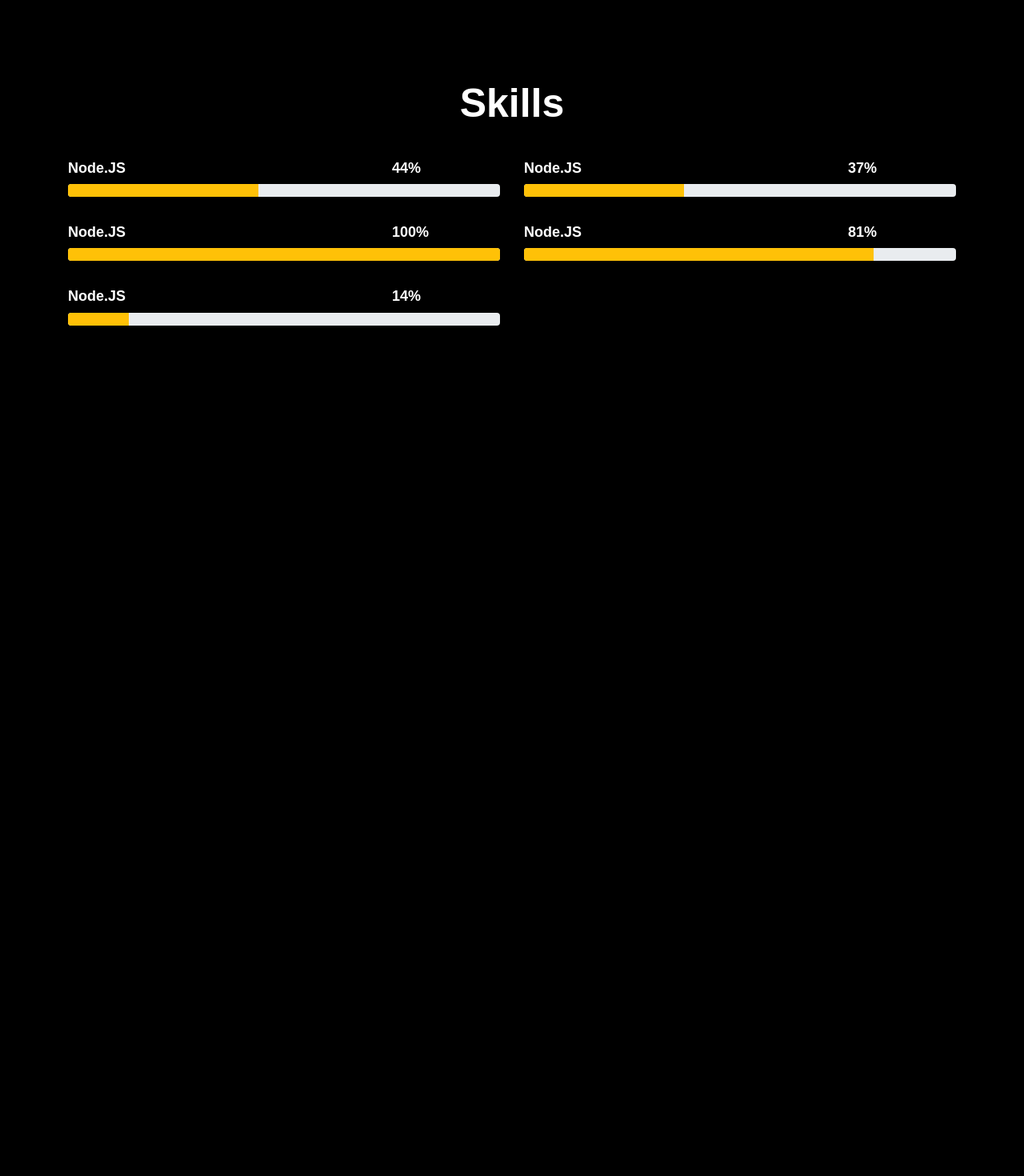
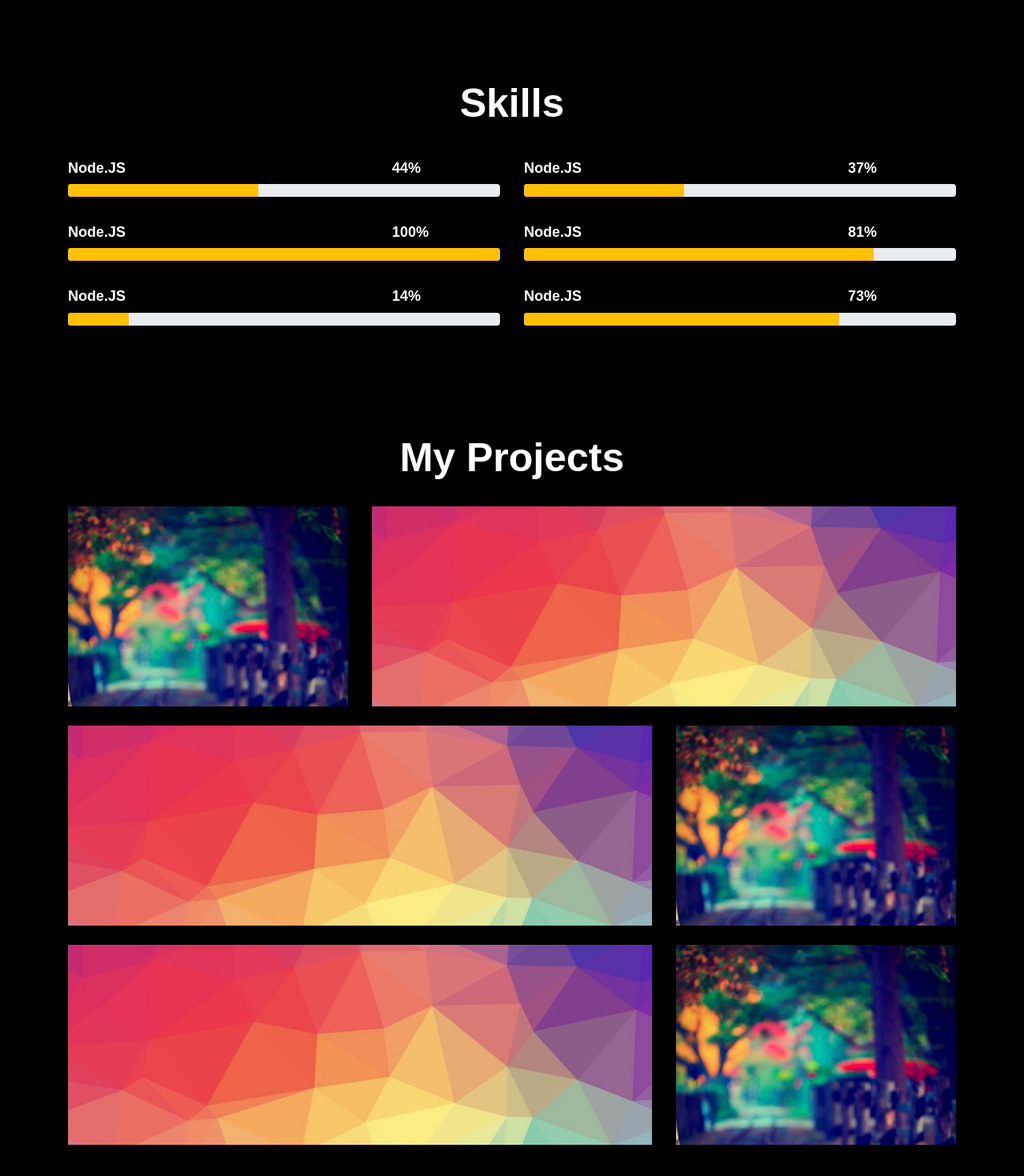
Before and after one commit to BishalRaj/react-profile, a React (Create React App) app: page / in a window 1280 px wide. Shown: the part 2831-4301 px from the top of the page at 80% size. Before the commit the page ends 3310 px from the top, so only its background shows below. Built offline with nearby package versions, Linux system fonts and the light colour scheme.

Commit message:
my projects section

```diff
--- a/src/App.js
+++ b/src/App.js
@@ -6,6 +6,7 @@ import About from "./components/About/about";
 import Resume from "./components/Resume/resume";
 import Services from "./components/Services/services";
 import Skills from "./components/Skills/skills";
+import Projects from "./components/Projects/projects";
 import "./styles/style.css";
 // import { library } from "@fortawesome/fontawesome-svg-core";
 // import { fab } from "@fortawesome/free-brands-svg-icons";
@@ -22,6 +23,7 @@ class App extends React.Component {
         <Resume />
         <Services />
         <Skills />
+        <Projects />
       </>
     );
   }
--- a/src/components/Projects/projects.js
+++ b/src/components/Projects/projects.js
@@ -1,11 +1,38 @@
 import React from "react";
-import { Col, Container, Row } from "react-bootstrap";
-
+import { Col, Container, Image, Row } from "react-bootstrap";
+import imgLarge from "./large.jpg";
+import imgSmall from "./small.jpg";
 function projects() {
   return (
-    <Container>
-      <Row>
-        <Col></Col>
+    <Container className="my-5">
+      <p className="default-md-font w-100 text-center text-white mt-5 pt-5">
+        My Projects
+      </p>
+      <Row className="mb-4">
+        <Col lg={4} className="c-h-250 overflow-hidden">
+          <Image src={imgSmall} className=" " fluid />
+        </Col>
+        <Col lg={8} className="c-h-250 overflow-hidden">
+          <Image src={imgLarge} className=" " fluid />
+        </Col>
+      </Row>
+
+      <Row className="mb-4">
+        <Col lg={8} className="c-h-250 overflow-hidden">
+          <Image src={imgLarge} className=" " fluid />
+        </Col>
+        <Col lg={4} className="c-h-250 overflow-hidden">
+          <Image src={imgSmall} className=" " fluid />
+        </Col>
+      </Row>
+
+      <Row className="mb-4">
+        <Col lg={8} className="c-h-250 overflow-hidden">
+          <Image src={imgLarge} className=" " fluid />
+        </Col>
+        <Col lg={4} className="c-h-250 overflow-hidden">
+          <Image src={imgSmall} className=" " fluid />
+        </Col>
       </Row>
     </Container>
   );
--- a/src/components/Skills/skills.js
+++ b/src/components/Skills/skills.js
@@ -3,7 +3,7 @@ import { Col, Container, ProgressBar, Row } from "react-bootstrap";
 
 function skills() {
   var skills = [];
-  for (let index = 0; index < 5; index++) {
+  for (let index = 0; index < 6; index++) {
     var now = randomNumber(0, 100);
 
     skills.push(
--- a/src/styles/style.css
+++ b/src/styles/style.css
@@ -11,6 +11,17 @@ body {
 .c-h-700{
     height:700px;
 }
+
+.c-h-100{
+    height:100px;
+}
+.c-h-200{
+    height:200px;
+}
+.c-h-250{
+    height:250px;
+}
+
 .progress-bar span {
     position: absolute;
     top: -38px !important;
```
Also changed, not shown: src/components/Projects/large.jpg (added), src/components/Projects/small.jpg (added).
